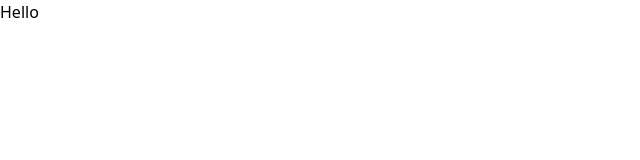
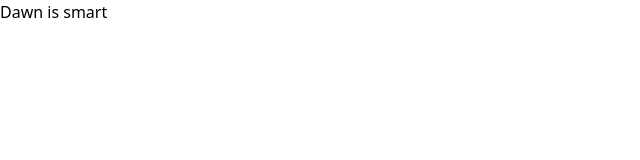
Before and after one commit to YuQuang/AimmalabWebsite, a Nuxt app: page / in a window 1280 px wide. Shown: the top 160 px of the page, without its empty margins (0-640 px from the left). Built offline with nearby package versions, Linux system fonts and the light colour scheme.

Commit message:
Revise page to test CI

```diff
--- a/pages/index.vue
+++ b/pages/index.vue
@@ -1,6 +1,6 @@
 <template>
   <div>
-    Hello
+    Dawn is smart
   </div>
 </template>
 
```
